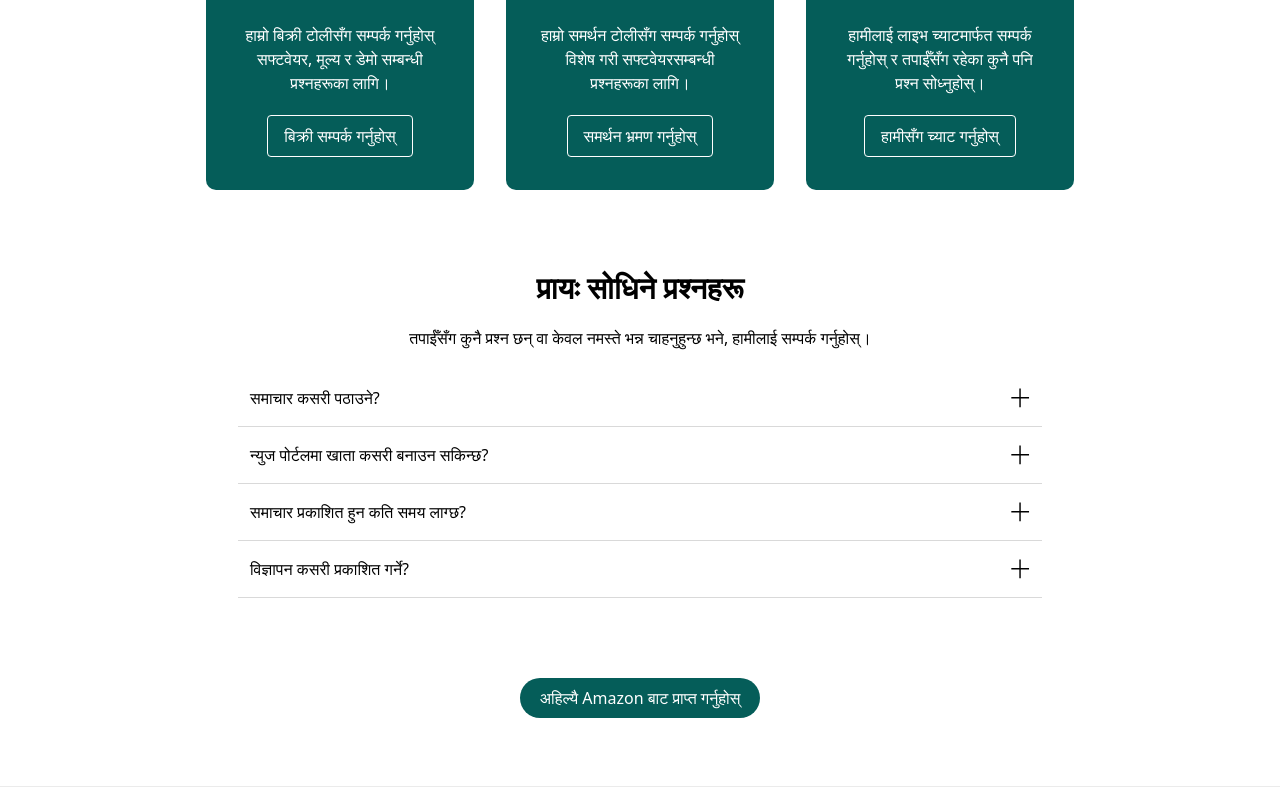
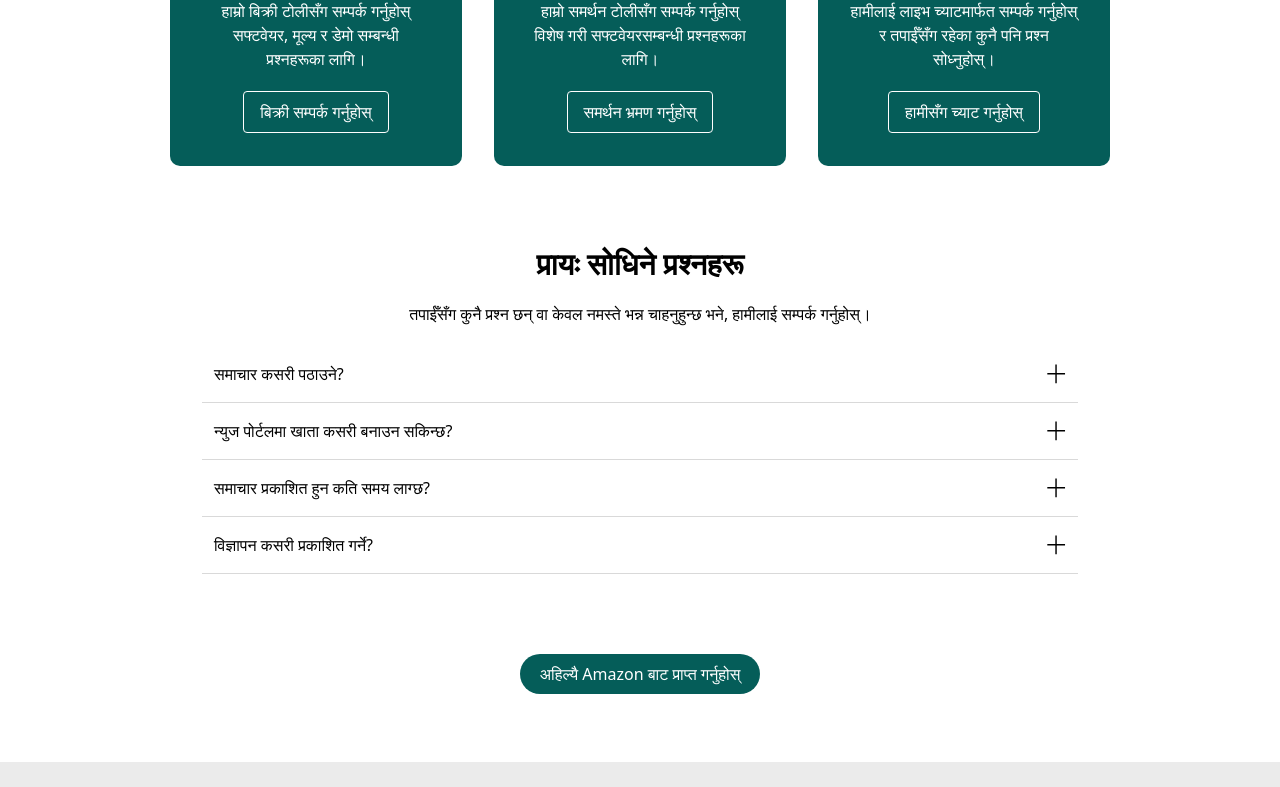
Before and after one commit to BroadPress/birtacity.com, a React (Vite) app: page /contact in a window 1280 px wide. Shown: the part 2028-2815 px from the top of the page. Built offline with nearby package versions, Linux system fonts and the light colour scheme; a web font is replaced by a local one.

Commit message:
author and contact page completed

```diff
--- a/src/pages/Contact.jsx
+++ b/src/pages/Contact.jsx
@@ -32,7 +32,7 @@ const Contact = () => {
 	};
 
 	return (
-		<div className="mt-10 flex flex-col gap-10 px-4 md:px-12">
+		<div className="mt-10 flex flex-col gap-10 ">
 			{/* Main section */}
 			<div className="bg-[#055D59] flex flex-col gap-12 text-white p-8 md:p-12">
 				<div className="flex flex-col gap-6 items-center w-full md:w-1/3 mx-auto">
```
